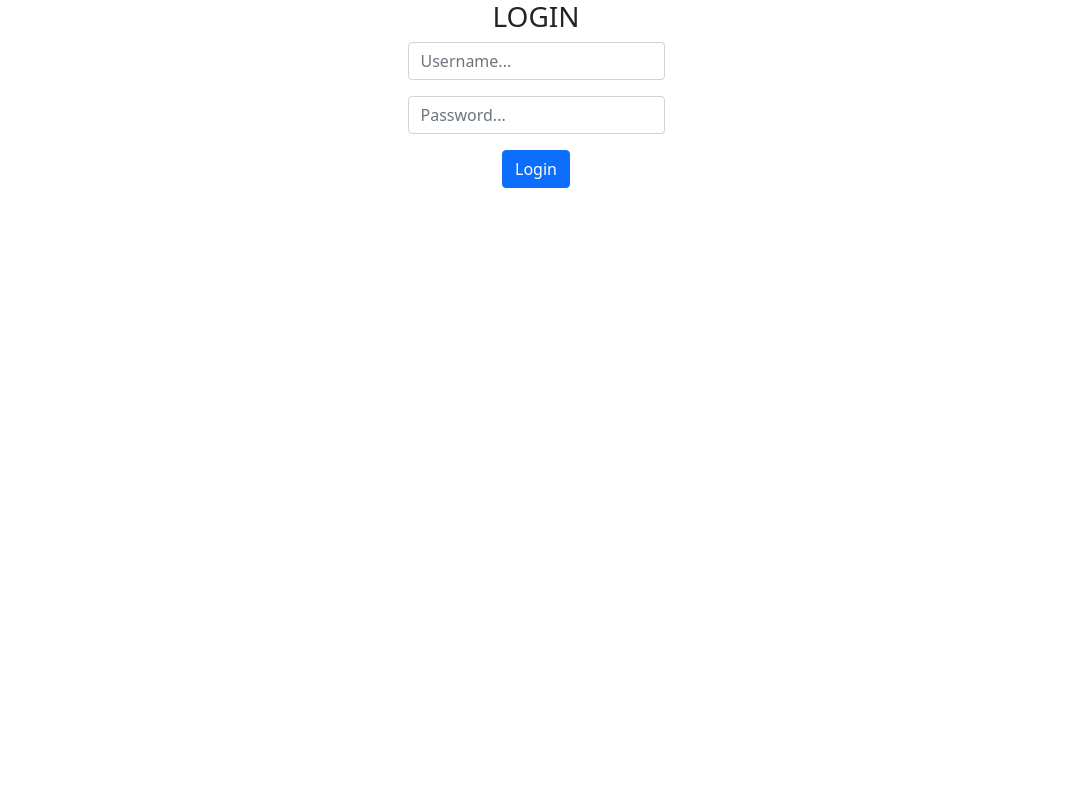
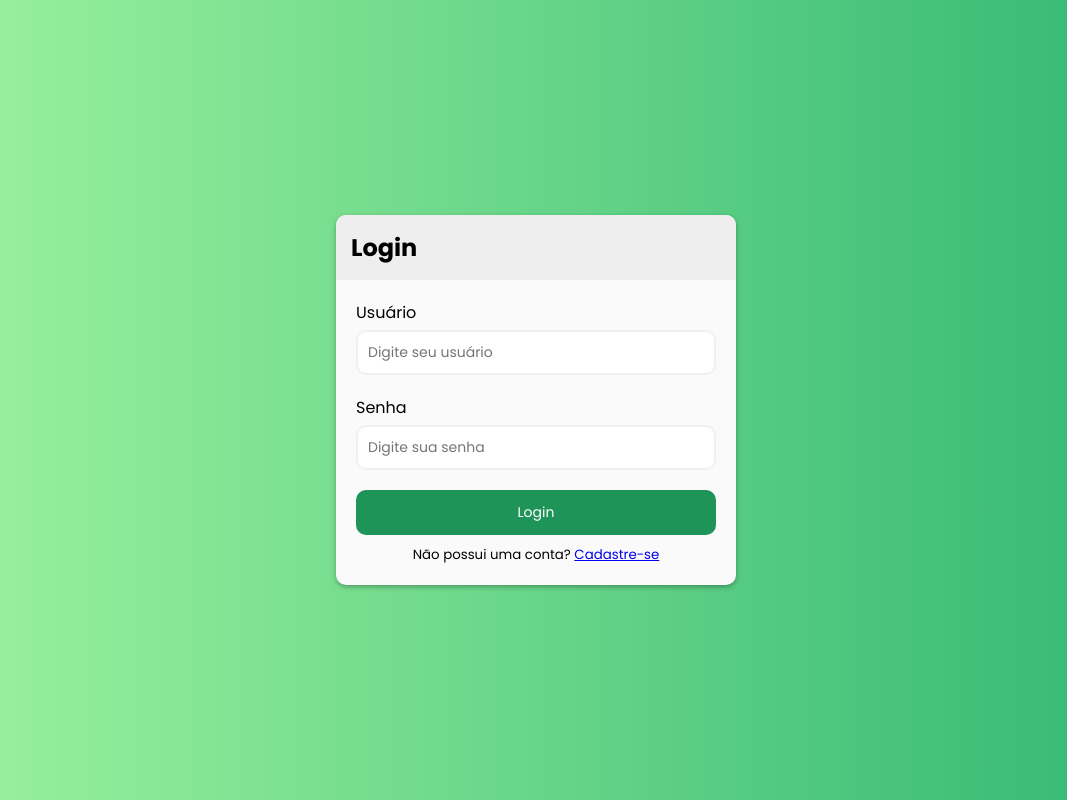
Before and after one commit to lucasv-bs/easy_agenda, a Django app: page / in a window 1280 px wide. Shown: the whole page, without its empty margins (104-1171 px from the left). Run offline with Django 4.2, Linux system fonts and the light colour scheme; some libraries are stand-ins or nearby versions.

Commit message:
Add a new template and styles for login page

```diff
--- /dev/null
+++ b/static/css/login.css
@@ -0,0 +1,109 @@
+* {
+    box-sizing: border-box;
+    margin: 0;
+    padding: 0;
+    font-family: 'Poppins', sans-serif;
+}
+
+body {
+    width: 100%;
+    min-height: 100vh;
+    background: linear-gradient(90deg, rgba(150, 243, 150, 0.918), rgb(48, 182, 115));
+    display: flex;
+    justify-content: center;
+    align-items: center;
+}
+
+.conteiner {
+    background-color: #fafafa;
+    border-radius: 10px;
+    box-shadow: 0 2px 5px rgba(0, 0, 0, 0.3);
+    width: 400px;
+    max-width: 100%;
+    overflow: hidden;
+}
+
+.header {
+    background-color: #eee;
+    padding: 15px;
+}
+
+.form {
+    padding: 20px;
+}
+
+.form-control {
+    margin-bottom: 10px;
+    padding-bottom: 10px;
+    position: relative;
+}
+
+.form-control label {
+    display: inline-block;
+    margin-bottom: 5px;
+}
+
+.form-control input {
+    border: 2px solid #f0f0f0;
+    display: block;
+    border-radius: 10px;
+    font-size: 14px;
+    width: 100%;
+    padding: 10px;
+}
+
+.form-control i {
+    position: absolute;
+    top: 45px;
+    right: 10px;
+    visibility: hidden;
+}
+
+.form-control small {
+    position: absolute;
+    bottom: 1;
+    left: 0;
+    visibility: hidden;
+}
+
+
+.form button {
+    background-color: rgb(30, 148, 89);
+    border: 2px solid rgb(30, 148, 89);
+    color: #fff;
+    font-size: 14px;
+    width: 100%;
+    border-radius: 10px;
+    padding: 10px;
+    margin-bottom: 10px;
+}
+
+.small-cad {
+    font-size: 10pt;
+    text-align: center;
+}
+
+/* Error and Success*/
+
+.form-control.success input {
+    border-color: #2ecc71;
+}
+
+.form-control.error input {
+    border-color: #e74c3c;
+}
+
+.form-control.success i.fa-check-circle {
+    color: #2ecc71;
+    visibility: visible;
+}
+
+.form-control.error i.fa-exclamation-circle {
+    color: #e74c3c;
+    visibility: visible;
+}
+
+.form-control.error small {
+    visibility: visible;
+    color: #e74c3c;
+}
--- a/templates/login.html
+++ b/templates/login.html
@@ -1,50 +1,55 @@
 {% load static %}
 <!DOCTYPE html>
-<html lang="en">
-
+<html lang="pt-br">
 <head>
     <meta charset="UTF-8">
     <meta http-equiv="X-UA-Compatible" content="IE=edge">
     <meta name="viewport" content="width=device-width, initial-scale=1.0">
-    <!-- Bootstrap -->
-    <link href="https://cdn.jsdelivr.net/npm/bootstrap@5.1.3/dist/css/bootstrap.min.css" rel="stylesheet"
-        integrity="sha384-1BmE4kWBq78iYhFldvKuhfTAU6auU8tT94WrHftjDbrCEXSU1oBoqyl2QvZ6jIW3" crossorigin="anonymous">
+
+    <!-- CSS project -->
+    <link rel="stylesheet" href="{% static 'css/login.css' %}">
+
+    <!-- Google fonts -->
+    <link rel="preconnect" href="https://fonts.googleapis.com">
+    <link rel="preconnect" href="https://fonts.gstatic.com" crossorigin>
+    <link href="https://fonts.googleapis.com/css2?family=Poppins:wght@400;500;600;700;900&display=swap"
+        rel="stylesheet">
 
     <title>Easy Agenda - Login</title>
 </head>
 
 <body>
-    <div class="container h-100">
-        <div class="d-flex justify-content-center">
-            <h3 id="form-title">LOGIN</h3>
+    <div class="conteiner">
+        <div class="header">
+            <h2>Login</h2>
         </div>
-        <div class="d-flex justify-content-center">
-            <form method="POST" action="">
+
+        <form id="form" class="form" action="" method="POST">
             {% csrf_token %}
-                <div class="input-group mb-3">
-                    <input type="text" name="username" placeholder="Username..." class="form-control">
+            <div class="form-control">
+                <label for="id_username">Usuário</label>
+                <input type="text" id="id_username" name="username" placeholder="Digite seu usuário" required>
+                <i class="fas fa-exclamation-circle"></i>
+                <i class="fas fa-check-circle"></i>
             </div>
-                <div class="input-group mb-2">
-                    <input type="password" name="password" placeholder="Password..." class="form-control">
+
+            <div class="form-control">
+                <label for="id_password">Senha</label>
+                <input type="password" id="id_password" name="password" placeholder="Digite sua senha" required>
+                <i class="fas fa-exclamation-circle"></i>
+                <i class="fas fa-check-circle"></i>
             </div>
             {% for message in messages %}
-                    <p id="messages">{{message}}</p>
+            <small class="small1">{{message}}</small>
             {% endfor %}
 
-                <div class="d-flex justify-content-center mt-3">
-                    <input class="btn btn-primary" type="submit" value="Login">
-                </div>
+            <button type="submit">Login</button><br>
+
+            <div class="small-cad">Não possui uma conta? <a href="{% url 'customer:customer_register' %}">Cadastre-se</a></div>
         </form>
     </div>
-    </div>
 
-    <!-- Bootstrap -->
-    <script src="https://cdn.jsdelivr.net/npm/@popperjs/core@2.10.2/dist/umd/popper.min.js"
-        integrity="sha384-7+zCNj/IqJ95wo16oMtfsKbZ9ccEh31eOz1HGyDuCQ6wgnyJNSYdrPa03rtR1zdB"
-        crossorigin="anonymous"></script>
-    <script src="https://cdn.jsdelivr.net/npm/bootstrap@5.1.3/dist/js/bootstrap.min.js"
-        integrity="sha384-QJHtvGhmr9XOIpI6YVutG+2QOK9T+ZnN4kzFN1RtK3zEFEIsxhlmWl5/YESvpZ13"
-        crossorigin="anonymous"></script>
+    <!-- Font Awesome -->
+    <script src="https://kit.fontawesome.com/3a3dea1cf5.js" crossorigin="anonymous"></script>
 </body>
-
 </html>
--- a/website/views.py
+++ b/website/views.py
@@ -9,7 +9,6 @@ def loginPage(request):
     if request.method == 'POST':
         username = request.POST.get('username')
         password = request.POST.get('password')
-        usertype = request.POST.get('usertype')
 
         user = authenticate(request, username=username, password=password)
 
```
Lines whose indentation alone changed are shown as unchanged.
